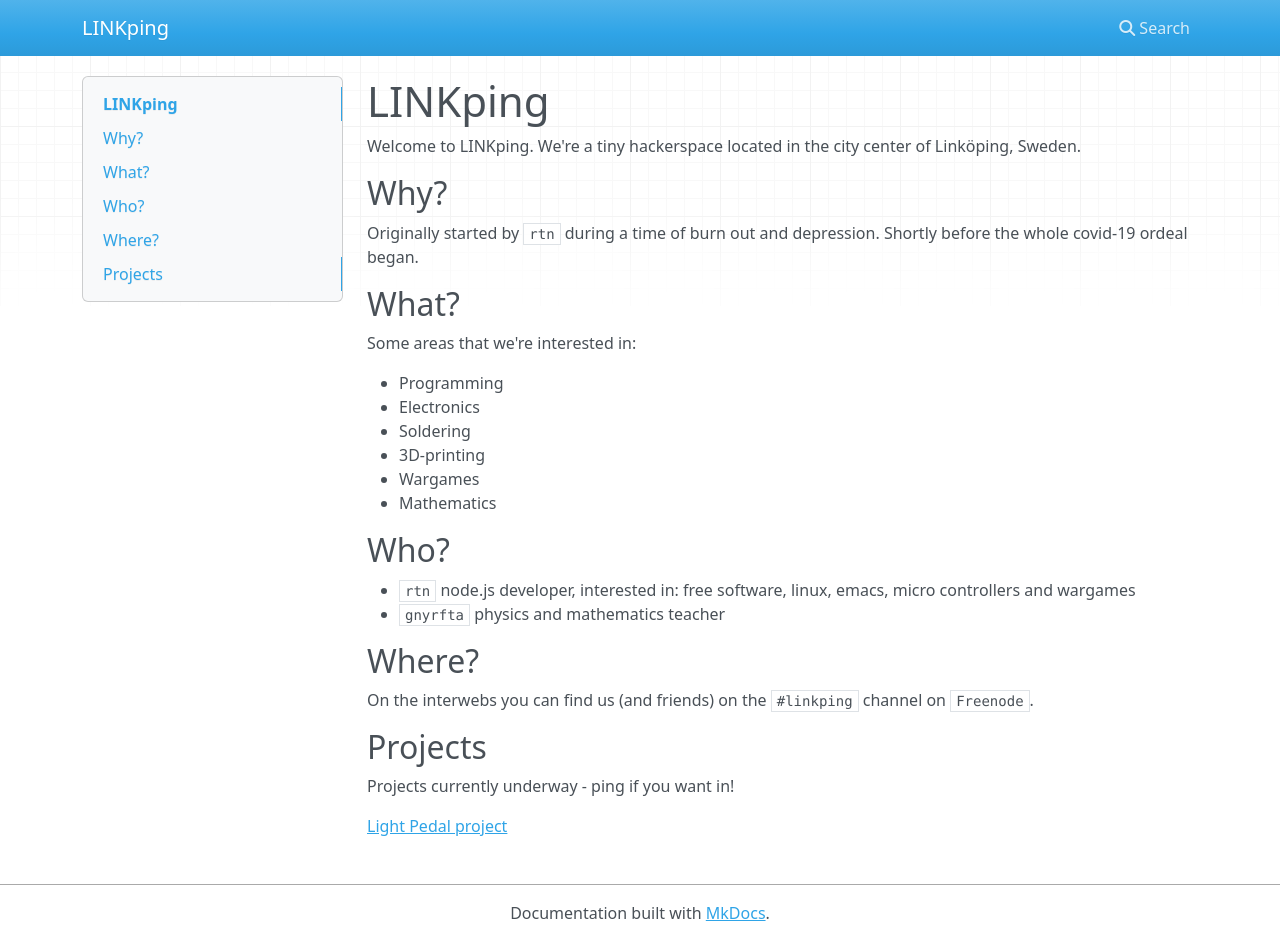
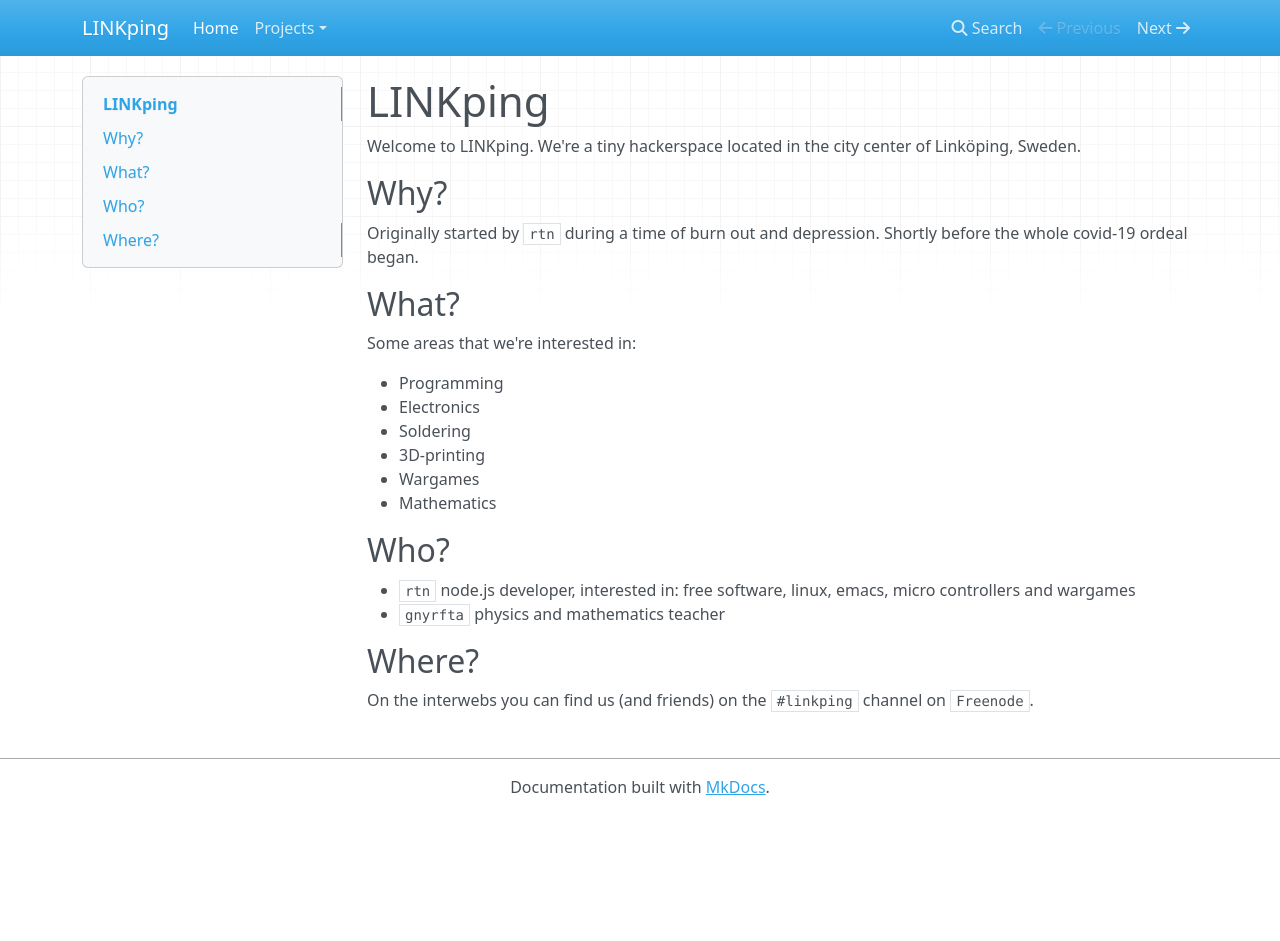
Before and after one commit to LINKPing/docs, an MkDocs documentation site: the page built from docs/index.md, in a window 1280 px wide and 941 px high. Built offline with MkDocs 1.6.1, drawn with Linux system fonts in a browser that asks for light colours; nearby versions of some CDN libraries.

Commit message:
make a projects folder and separate navigation in top menu

```diff
--- a/docs/index.md
+++ b/docs/index.md
@@ -25,9 +25,3 @@ Some areas that we're interested in:
 ## Where?
 
 On the interwebs you can find us (and friends) on the `#linkping` channel on `Freenode`.
-
-## Projects
-
-Projects currently underway - ping if you want in!
-
-[Light Pedal project](lightpedalproject.md)
--- a/mkdocs.yml
+++ b/mkdocs.yml
@@ -1,6 +1,8 @@
 site_name: LINKping
 nav:
         - Home: index.md
+        - Projects:
+                - Light Pedal: projects/light-pedal.md
 
 markdown_extensions:
         - attr_list
```
Also changed, not shown: docs/projects/light-pedal.md (renamed from docs/lightpedalproject.md), docs/projects/lights_arduino.jpeg (renamed from docs/lights_arduino.jpeg).
